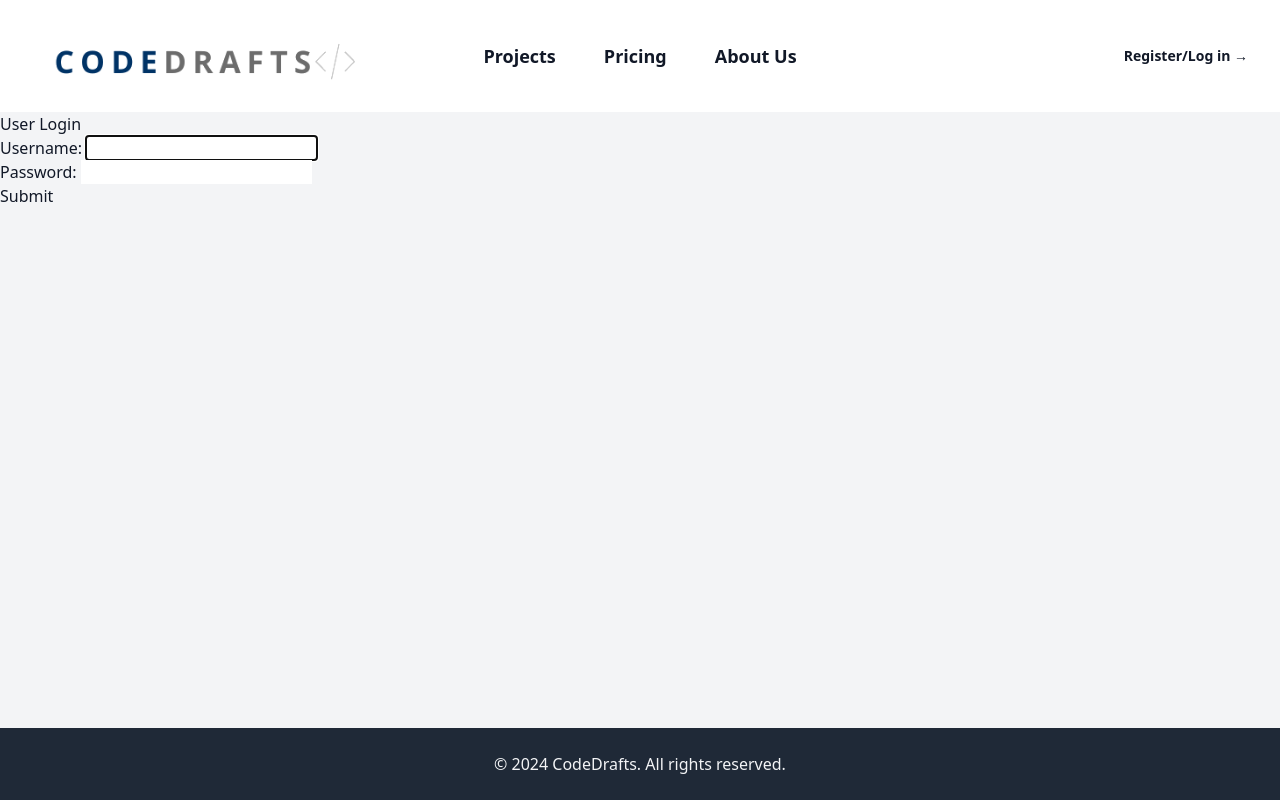
After one commit to abdulsamee56/codedrafts, a Django app: page /login/ in a window 1280 px wide. The commit adds this page. Run offline with Django 5.2, Linux system fonts and the light colour scheme; some libraries are stand-ins or nearby versions.

Commit message:
Login/Registration
Updated Login/Registration Pages and Backend for Auth.
(There was no .gitignore for .venv, so I'll remove it once I commit)

Next - Update Login/Registration Frontend, Fix Login Bug (Logout and profile doesn't show)

```diff
--- a/codedrafts/codedrafts/urls.py
+++ b/codedrafts/codedrafts/urls.py
@@ -25,4 +25,7 @@ urlpatterns = [
     path('tracker/', views.macro_tracker, name='macro'),
     path('aboutus/', views.about,name='about'),
     path('projects/', views.projects_view, name='projects'),
+    path('register/', views.register_view, name="register"),
+    path('login/', views.login_view, name="login"),
+
 ]
--- a/codedrafts/main/templates/main/base.html
+++ b/codedrafts/main/templates/main/base.html
@@ -42,8 +42,11 @@
                 <a href="{% url 'home' %}#pricing" class="text-lg font-semibold leading-6 text-gray-900">Pricing</a>
                 <a href="/aboutus" class="text-lg font-semibold leading-6 text-gray-900">About Us</a>
             </div>
+
+
             <div class="hidden lg:flex lg:flex-1 lg:justify-end">
-                <a href="" class="text-sm font-semibold leading-6 text-gray-900">Log in <span aria-hidden="true">&rarr;</span></a>
+                <a href="/register" class="text-sm font-semibold leading-6 text-gray-900 ">Register/ <span aria-hidden="true"></a>
+                <a href="/login" class="text-sm font-semibold leading-6 text-gray-900">Log in <span aria-hidden="true">&rarr;</span></a>
             </div>
         </nav>
     </header>
--- a/codedrafts/main/templates/main/home.html
+++ b/codedrafts/main/templates/main/home.html
@@ -36,7 +36,8 @@
             <a href="/aboutus" class="text-lg font-semibold leading-6 text-gray-900">About Us</a>
           </div>
           <div class="hidden lg:flex lg:flex-1 lg:justify-end">
-            <a href="#" class="text-sm font-semibold leading-6 text-gray-900">Log in <span aria-hidden="true">&rarr;</span></a>
+            <a href="/register" class="text-sm font-semibold leading-6 text-gray-900 ">Register/ <span aria-hidden="true"></a>
+              <a href="/login" class="text-sm font-semibold leading-6 text-gray-900">Log in <span aria-hidden="true">&rarr;</span></a>
           </div>
         </nav>
         <!-- Mobile menu, show/hide based on menu open state. -->
--- /dev/null
+++ b/codedrafts/main/templates/main/login.html
@@ -0,0 +1,14 @@
+{% extends 'main/base.html' %}
+
+{% block title %}Login{% endblock %}
+
+{% block content %}
+
+<h1>User Login</h1>
+    <form class="form-with-validation" action="{% url 'login' %}" method="post">
+        {% csrf_token %}
+        {{ form }}
+        <button class="form-submit">Submit</button>
+    </form>
+
+{% endblock %}
--- a/codedrafts/main/views.py
+++ b/codedrafts/main/views.py
@@ -1,5 +1,7 @@
-from django.shortcuts import render,  get_object_or_404
+from django.shortcuts import render,  get_object_or_404, redirect
 from .models import Projects
+from django.contrib.auth.forms import UserCreationForm, AuthenticationForm
+from django.contrib.auth import login
 
 def home(request):
     return render(request, 'main/home.html')
@@ -41,3 +43,26 @@ def projects_view(request):
     }
 
     return render(request, 'main/projects.html', context)
+
+#Login Stuff
+
+
+def register_view(request):
+    if request.method == "POST":
+        form = UserCreationForm(request.POST)
+        if form.is_valid():
+            login(request, form.save())
+            return redirect("/login") #update to accomoade posts:list, use /login for now
+    else:
+        form = UserCreationForm()
+    return render(request, "main/register.html", { "form": form })
+
+def login_view(request):
+    if request.method == "POST":
+        form = AuthenticationForm(data=request.POST)
+        if form.is_valid():
+            login(request, form.get_user())
+            return redirect("/aboutus")  #update to accomoade posts:list, use /aboutus for now
+    else:
+        form = AuthenticationForm()
+    return render(request, "main/login.html", { "form": form })
```
Also changed, not shown: codedrafts/main/templates/main/register.html (added, +15 -0 lines), codedrafts/db.sqlite3.
